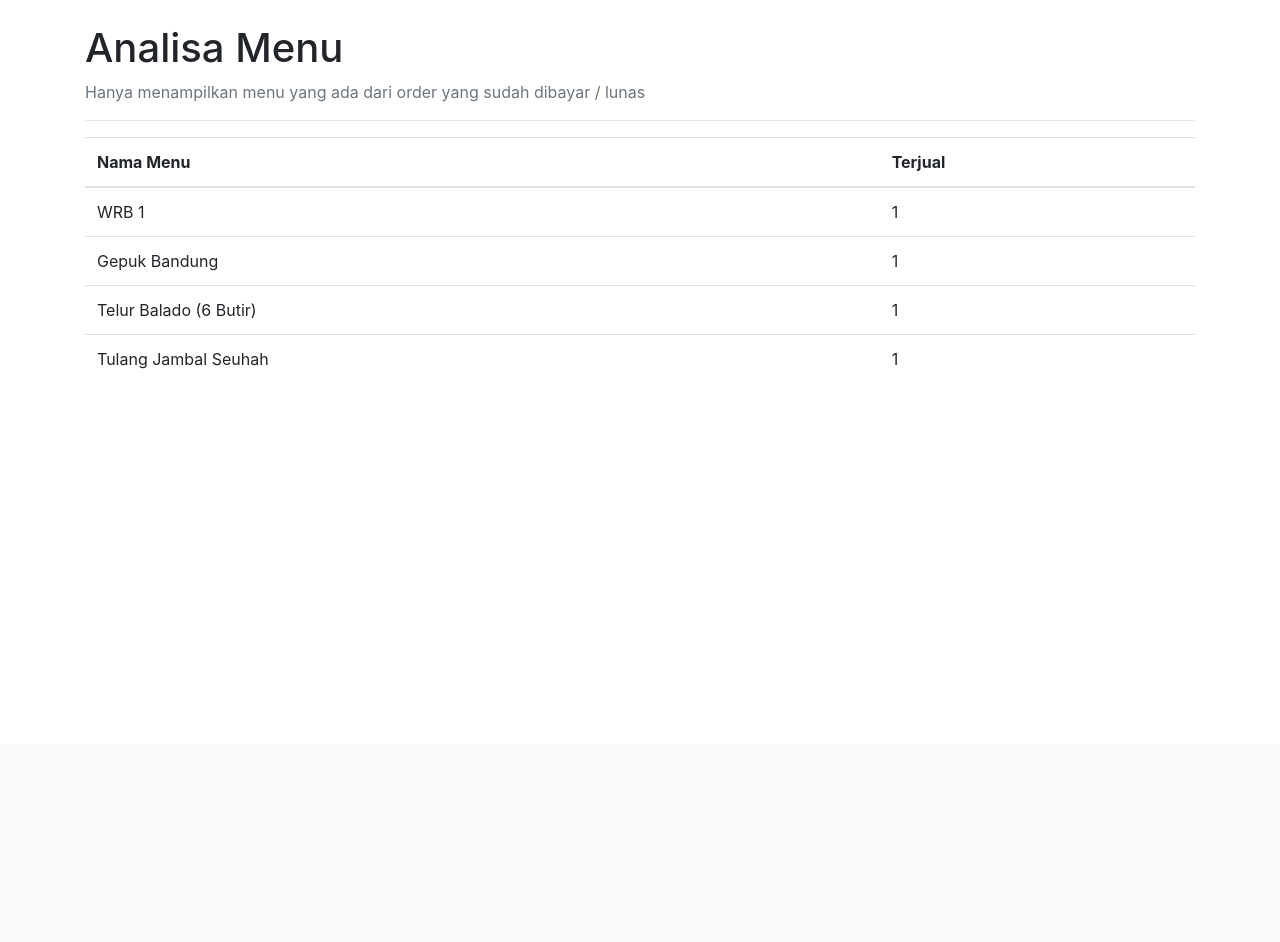
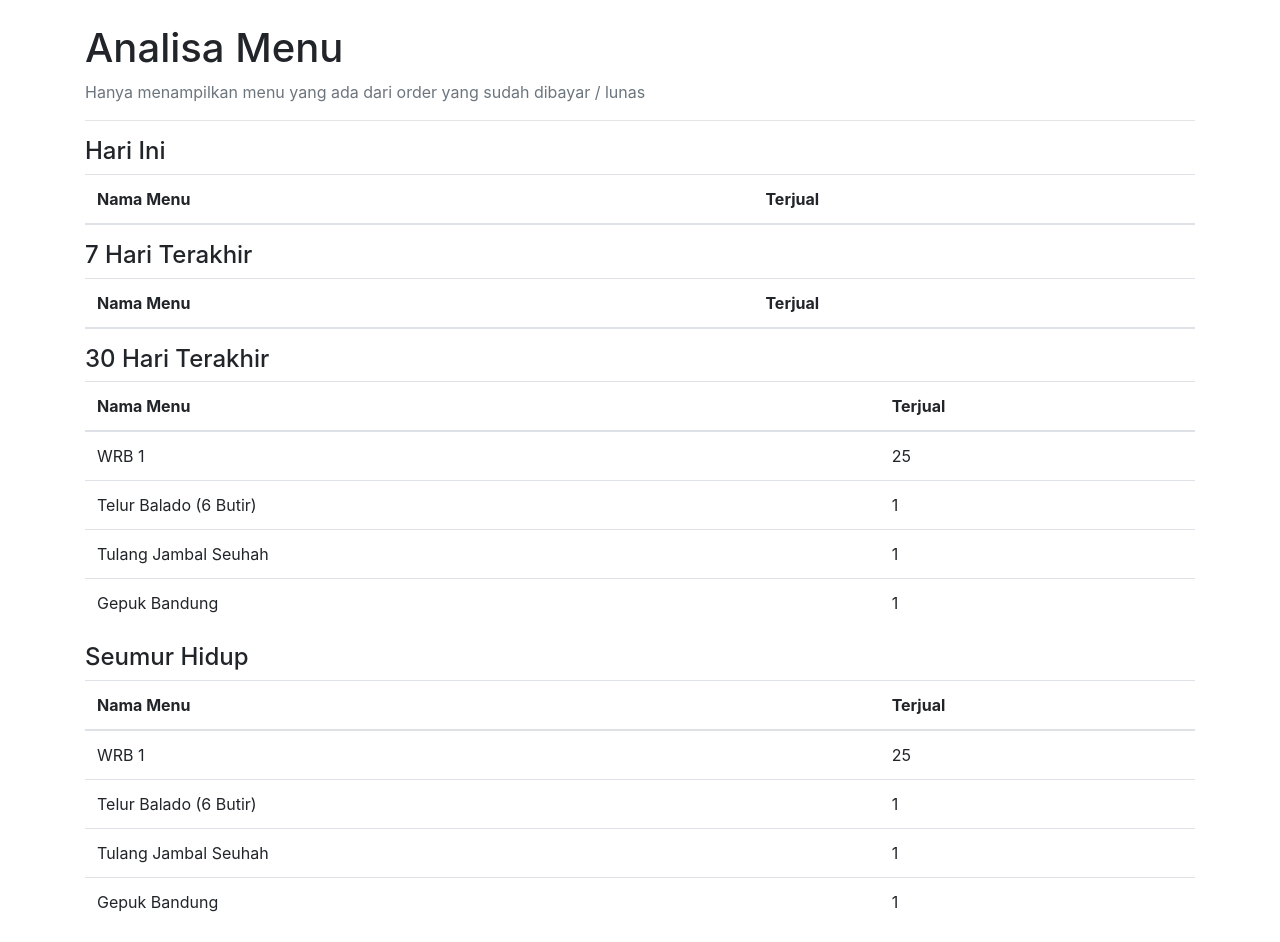
Before and after one commit to ahlamls/wrbonline, a CodeIgniter app: page /database/AdminWRBOnline/analisamenu in a window 1280 px wide. Shown: the part 56-998 px from the top of the page. Before the commit the page ends 425 px from the top, so only its background shows below. Run offline with CodeIgniter, Linux system fonts and the light colour scheme; the visitor is signed in with stand-in values (Sample User, id 1); data comes from the database, SQL or seed files in the repository; lists and menus that the app fills with data are empty.

Commit message:
bismillah

```diff
--- a/application/controllers/AdminWRBOnline.php
+++ b/application/controllers/AdminWRBOnline.php
@@ -125,7 +125,10 @@ public function analisaMenu() {
       header("Location: /AdminWRBOnline/login/?msg=Silahkan Login Untuk Melanjutkan");
       die("Belum Login");
     }
-    $data['content'] = $this->admin_model->analisaMenu();
+    $data['content'] = $this->admin_model->analisaMenu(1);
+		$data['content2'] = $this->admin_model->analisaMenu(2);
+		$data['content3'] = $this->admin_model->analisaMenu(3);
+		$data['content4'] = $this->admin_model->analisaMenu(4);
 
     $this->load->view('admin/header',$data);
     $this->load->view('admin/content/analisa-menu',$data);
--- a/application/models/Admin_model.php
+++ b/application/models/Admin_model.php
@@ -277,14 +277,36 @@ $asede = "";
       }
     }
 
-      public function analisaMenu() {
+      public function analisaMenu($type = 1) {
         $asede = "";
-        $sql = "SELECT `orders_cart`.`menu_id` , COUNT(*) AS totalSold
-      FROM `orders`
-          LEFT JOIN `orders_cart` ON `orders_cart`.`order_id` = `orders`.`id`
-          WHERE `orders`.`paid` = '1'
-          GROUP BY `menu_id` ORDER BY `totalSold` DESC";
-          $query = $this->db->query($sql);
+        if ($type == 1) {
+        $sql = "SELECT `orders_cart`.`menu_id`, SUM(jumlah) AS totalSold FROM `orders` LEFT JOIN `orders_cart` ON `orders_cart`.`order_id` = `orders`.`id` WHERE `paid` = 1 GROUP BY `menu_id` ORDER BY `totalSold` DESC";
+
+      } else if ($type == 2) {
+        $date= date("Y-m-d");
+        $sql = "SELECT `orders_cart`.`menu_id` , `orders`.`waktu`, SUM(jumlah) AS totalSold
+FROM `orders`
+    LEFT JOIN `orders_cart` ON `orders_cart`.`order_id` = `orders`.`id`
+    WHERE `paid` = 1 AND `waktu` LIKE '$date%'
+    GROUP BY `menu_id` ORDER BY `totalSold` DESC";
+  } else if ($type == 3) {
+        $date= date("Y-m-d");
+        $sql = "SELECT `orders_cart`.`menu_id` , `orders`.`waktu`, SUM(jumlah) AS totalSold
+FROM `orders`
+    LEFT JOIN `orders_cart` ON `orders_cart`.`order_id` = `orders`.`id`
+    WHERE `paid` = 1 AND `waktu` BETWEEN CURDATE() - INTERVAL 7 DAY AND NOW()
+    GROUP BY `menu_id` ORDER BY `totalSold` DESC";
+  } else if ($type == 4) {
+        $date= date("Y-m-d");
+        $sql = "SELECT `orders_cart`.`menu_id` , `orders`.`waktu`, SUM(jumlah) AS totalSold
+FROM `orders`
+    LEFT JOIN `orders_cart` ON `orders_cart`.`order_id` = `orders`.`id`
+    WHERE `paid` = 1 AND `waktu` BETWEEN CURDATE() - INTERVAL 30 DAY AND NOW()
+    GROUP BY `menu_id` ORDER BY `totalSold` DESC";
+      }
+
+
+        $query = $this->db->query($sql);
 
       foreach ($query->result() as $row)
       {
--- a/application/views/admin/content/analisa-menu.php
+++ b/application/views/admin/content/analisa-menu.php
@@ -1,6 +1,52 @@
 <div class="container"><h1>Analisa Menu</h1>
   <p class="text-muted">Hanya menampilkan menu yang ada dari order yang sudah dibayar / lunas</p>
 <hr>
+<h4>Hari Ini</h4>
+<div class="table-responsive">
+<table class="table">
+  <thead>
+    <tr>
+      <th>Nama Menu</th>
+      <th>Terjual</th>
+    </tr>
+  </thead>
+  <tbody>
+  <?= $content2?>
+
+  </tbody>
+</table>
+</div>
+<h4>7 Hari Terakhir</h4>
+<div class="table-responsive">
+<table class="table">
+  <thead>
+    <tr>
+      <th>Nama Menu</th>
+      <th>Terjual</th>
+    </tr>
+  </thead>
+  <tbody>
+  <?= $content3?>
+
+  </tbody>
+</table>
+</div>
+<h4>30 Hari Terakhir</h4>
+<div class="table-responsive">
+<table class="table">
+  <thead>
+    <tr>
+      <th>Nama Menu</th>
+      <th>Terjual</th>
+    </tr>
+  </thead>
+  <tbody>
+  <?= $content4?>
+
+  </tbody>
+</table>
+</div>
+<h4>Seumur Hidup</h4>
 <div class="table-responsive">
 <table class="table">
   <thead>
```
